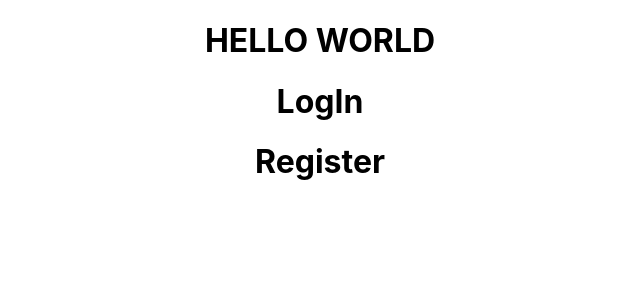
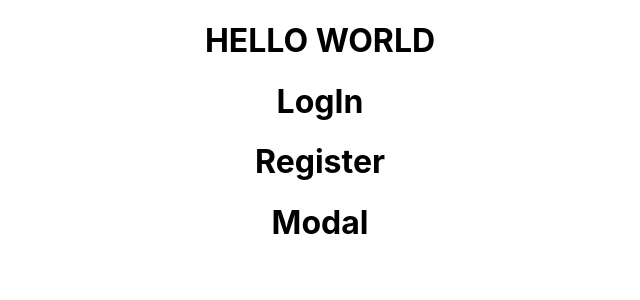
Before and after one commit to Billex87/CN-Rail, a React (Create React App) app in the folder react-front-end/: page / in a window 1280 px wide. Shown: the top 300 px of the page, without its empty margins (320-960 px from the left). Built offline with nearby package versions, Linux system fonts and the light colour scheme.

Commit message:
importing the modal template

```diff
--- a/react-front-end/src/App.js
+++ b/react-front-end/src/App.js
@@ -2,6 +2,7 @@ import React from 'react';
 import Login from './login/Login'
 import './App.css';
 import Register from './Register/Register'
+import Modal from './modal/Modal'
 
 
 
@@ -12,6 +13,8 @@ export default function App () {
         <h1>HELLO WORLD</h1>
         <Login/>
         <Register/>
+        <Modal/>
+
 
       </div>
     );
```
